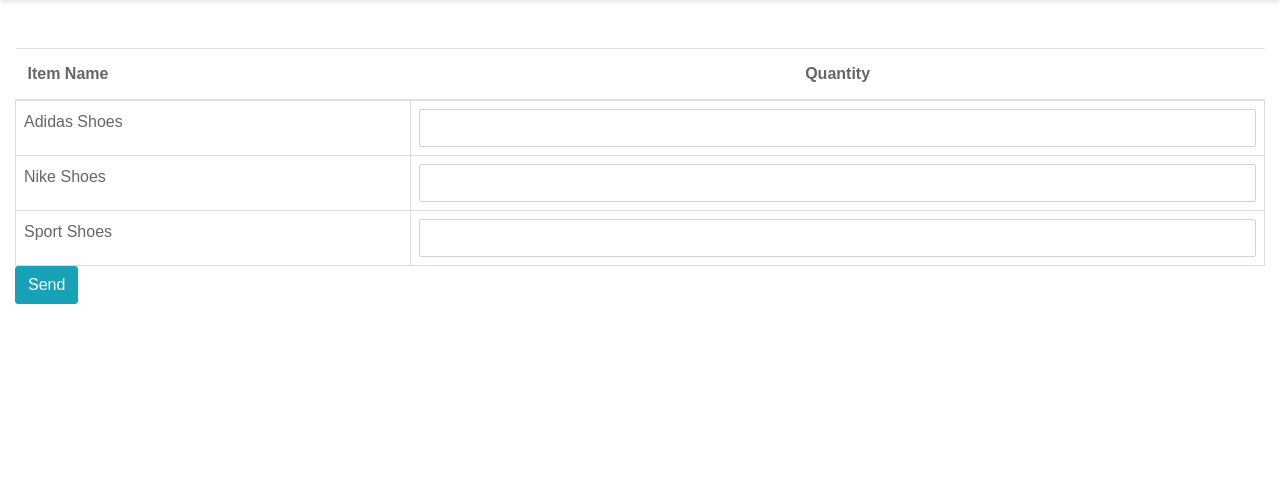
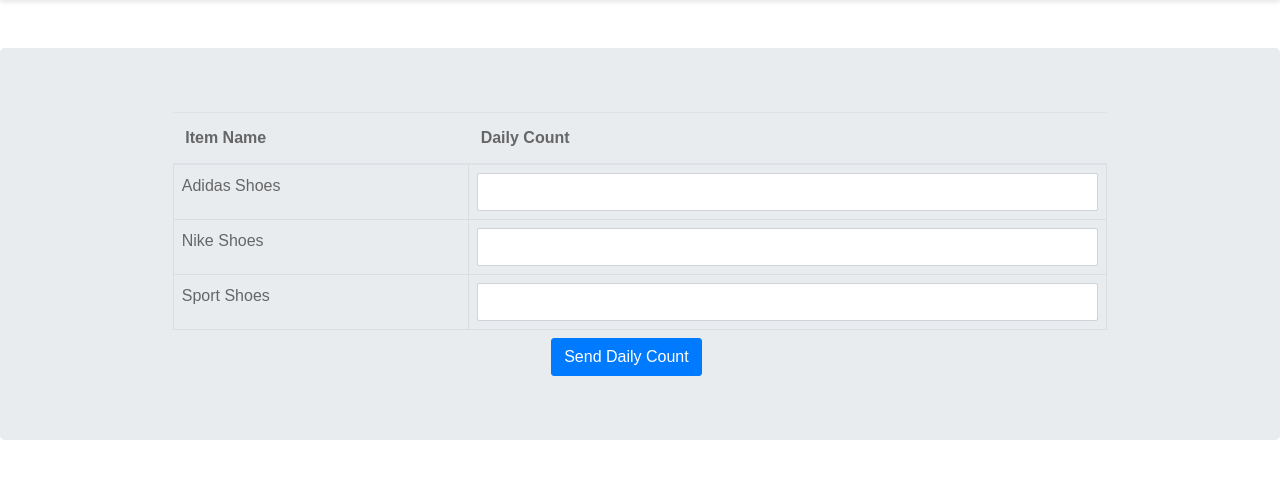
Before and after one commit to Muhamadekh/Inventory_manager, a Flask app: page /1/shop/daily_count in a window 1280 px wide. Shown: the part 76-555 px from the top of the page. Run offline with Flask 3, Linux system fonts and the light colour scheme; data comes from the database, SQL or seed files in the repository; both versions use the stored data as it was after the commit; some libraries are stand-ins or nearby versions; some web fonts are replaced.

Commit message:
Added daily quantity reporting

```diff
--- a/inventory/forms.py
+++ b/inventory/forms.py
@@ -119,10 +119,3 @@ class DebtorRegistrationForm(FlaskForm):
     phone_number = StringField('Phone Number', validators=[DataRequired()])
     amount_paid = IntegerField('Amount Paid', validators=[Optional()])
     submit = SubmitField('Save')
-
-
-class DailyCountForm(FlaskForm):
-    name = SearchField('Search Item Name')
-    item_id = IntegerField('Item ID', validators=[DataRequired()])
-    quantity = IntegerField('Quantity', validators=[DataRequired()])
-    submit = SubmitField('Send Report')
--- a/inventory/routes.py
+++ b/inventory/routes.py
@@ -1,10 +1,10 @@
 from flask import render_template, url_for, flash, redirect, session, request, abort, jsonify
 from inventory import app, bcrypt, db
 from inventory.models import (User, Shop, Stock, StockReceived, StockSold, Debtor, Store, Item, StockOut, Sale,
-                              StockIn, DailyCount, ShopStock, StoreItem)
+                              StockIn, ShopStock, StoreItem)
 from inventory.forms import (UserRegistrationForm, ShopRegistrationForm, LoginForm, ShopNewItemForm,
                              ShopStockReceivedForm, ShopStockSoldForm, DebtorRegistrationForm, StoreRegistrationForm,
-                             StoreNewItemForm, StoreStockInForm, StoreStockOutForm, DailyCountForm, SaleForm,
+                             StoreNewItemForm, StoreStockInForm, StoreStockOutForm, SaleForm,
                              )
 from flask_login import current_user, login_user, logout_user, login_required
 from datetime import datetime, timedelta
@@ -486,8 +486,10 @@ def add_store_stock(store_id):
         if item.item_quantity <= 500:
             item.stock_status = "Running Out"
         item.item_value = item.item_selling_price * item.item_quantity
+        store_item = StoreItem(store=store, item=item)
         try:
             db.session.add(item)
+            db.session.add(store_item)
             db.session.commit()
         except IntegrityError:
             db.session.rollback()
@@ -563,9 +565,9 @@ def monthly_sales_data():
     for entry in sales_entries:
         month = entry.date_sold.strftime("%B")
         if month in data:
-            data[month] += [item.item_quantity for item in entry.sale_items]
+            data[month] += entry.sales_value
         else:
-            data[month] = [item.item_quantity for item in entry.sale_items]
+            data[month] = entry.sales_value
     monthly_sales = {"labels": list(data.keys()), "data": list(data.values())}
     return monthly_sales
 
@@ -609,14 +611,11 @@ def edit_stock_sold(stock_sold_id):
 @app.route('/<int:shop_id>/shop/daily_count', methods=['GET', 'POST'])
 def daily_count(shop_id):
     shop = Shop.query.get_or_404(shop_id)
-    items_list = []
-    for item in shop.stocks:
-        items_list.append(item)
-        print(item)
-    form = DailyCountForm()
-    if form.validate_on_submit():
-        daily_count = DailyCount(quantity=form.quantity.data, shop_id=shop.id, stock_id=form.item_id.data)
-    return render_template('daily_count.html', form=form, shop=shop, items_list=items_list)
+    session["shop_id"] = shop.id
+    all_stock = [stock for stock in shop.stocks]
+    for stock in all_stock:
+        print(stock.item_name, stock.item_quantity, stock.daily_count)
+    return render_template('daily_count.html', all_stock=all_stock, shop=shop)
 
 
 @app.route('/debt_registration/', methods=['GET', 'POST'])
@@ -668,3 +667,16 @@ def get_shops_stock():
             shop_names = [shop.shop.shop_name for shop in item.shops]
             response.append({"name": f"{item.item_name} ({item.item_quantity}, {shop_names[:1]})"})
     return jsonify(response)
+
+
+@app.route('/save_daily_count', methods=['POST'])
+def save_daily_count():
+    daily_count_data = request.json
+    for item_data in daily_count_data:
+        item_id = item_data["item_id"]
+        count = item_data["count"]
+        stock_item = Stock.query.get_or_404(item_id)
+        stock_item.daily_count = count
+        db.session.commit()
+    shop_id = session.get("shop_id")
+    return jsonify({"shop_id": shop_id})
--- a/inventory/templates/daily_count.html
+++ b/inventory/templates/daily_count.html
@@ -1,27 +1,63 @@
 {% extends 'layout.html' %}
 {% block content %}
-    <div class="container">
-        <!-- Table-like form for adding new sale -->
+<div class="jumbotron">
+  <div class="row">
     <table class="table col-9 m-auto">
       <thead>
         <tr>
-              <th class="text-left">Item Name</th>
-              <th class="text-center">Quantity</th>
+          <th>Item Name</th>
+          <th>Daily Count</th>
         </tr>
       </thead>
       <tbody>
-            {% for item in items_list %}
+        {% for item in all_stock %}
           <tr>
             <td>{{ item.item_name }}</td>
-                <form method="POST">
-                {{ form.hidden_tag() }}
-                {{ form.item_id(value=item.id, hidden=True) }}
-                <td>{{ form.quantity(class="form-control") }}</td>
-              </form>
+            <td>
+              <input type="number" class="form-control daily-count-input" data-item-id="{{ item.id }}">
+            </td>
           </tr>
         {% endfor %}
       </tbody>
     </table>
-        <button class="btn btn-info" type="submit">Send</button>
   </div>
-{% endblock content %}
+  <div class="row mt-2">
+    <div class="col-2 m-auto">
+      <button class="btn btn-primary" id="saveDailyCount">Send Daily Count</button>
+    </div>
+  </div>
+</div>
+
+  <script src="https://code.jquery.com/jquery-3.6.0.min.js"></script>
+  <script>
+    $(document).ready(function() {
+      $("#saveDailyCount").on("click", function() {
+        let dailyCountData = [];
+        $(".daily-count-input").each(function() {
+          let itemId = $(this).data("item-id");
+          let count = $(this).val();
+          dailyCountData.push({
+            "item_id": itemId,
+            "count": count
+          });
+        });
+        console.log(dailyCountData);
+        $.ajax({
+          url: "/save_daily_count",
+          method: "POST",
+          contentType: "application/json",
+          data: JSON.stringify(dailyCountData),
+          success: function(response) {
+            console.log(response);
+            window.location.replace(`http://${window.location.hostname}:5000/` + "{{ shop.id |safe}}" + "/shop")
+            alert("Daily count sent successfully.");
+          },
+          error: function(error) {
+            console.log(error);
+            alert("Failed to send daily count.");
+          }
+        });
+      });
+    });
+  </script>
+{% endblock %}
--- a/inventory/templates/debt_registration.html
+++ b/inventory/templates/debt_registration.html
@@ -75,7 +75,7 @@
                         </div>
                         <div>
                             <div class="col-md-12">
-                                {{ form.submit (class="btn btn-outline-info", style="background-color: #008CBA; color: white;")}}
+                                {{ form.submit (class="btn btn-outline-info", style="background-color: #008CBA; color: white; width:250px")}}
                             </div>
                         </div>
                     </div>
--- a/inventory/templates/view_shop.html
+++ b/inventory/templates/view_shop.html
@@ -9,7 +9,7 @@
       <a class="ml-4">Date:{{date}}</a>
       <a class="ml-4"><strong>Shopkeeper:</strong>{{shop.shopkeeper}}</a>
       <input type="search" id="searchShops" class="inline-search ml-4" placeholder="Search all shops" style="border: 1px solid #333; padding: 4px; float: right">
-      <div id="searchedStock" style="text-align: right; font-weight: bold; margin-left: 15px; margin-top: 0; overflow: auto; z-index: 1;"></div>
+      <div id="searchedStock" style="font-weight: bold; position: absolute; z-index: 10; right: 0; background-color: white"></div>
       {% if current_user.user_role == 'Admin' %}
           <div class="float-right">
               <button class="btn btn-primary dropdown-toggle" type="button" id="salesDropdown" data-toggle="dropdown" aria-haspopup="true" aria-expanded="false">
```
Also changed, not shown: inventory/models.py (+1 -9 lines), inventory/templates/stock_sold.html (+16 -1 lines), inventory/templates/view_debtors.html (+6 -12 lines), instance/site.db, inventory/static/js/main.js (line endings or trailing spaces). Lines whose indentation alone changed are shown as unchanged.
